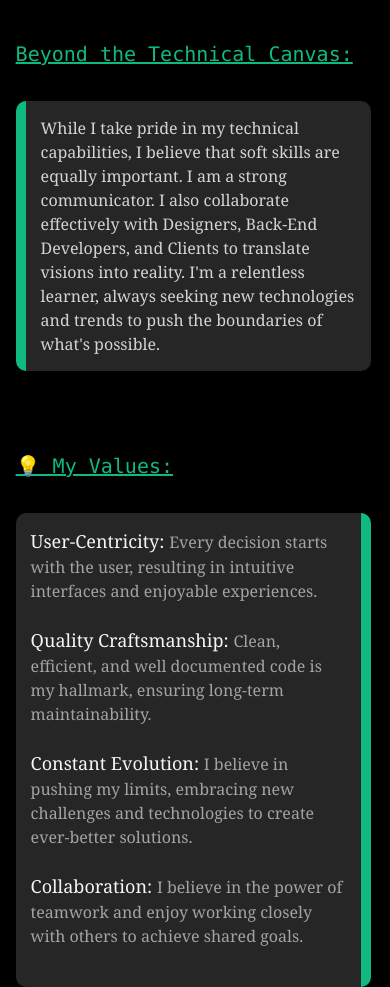
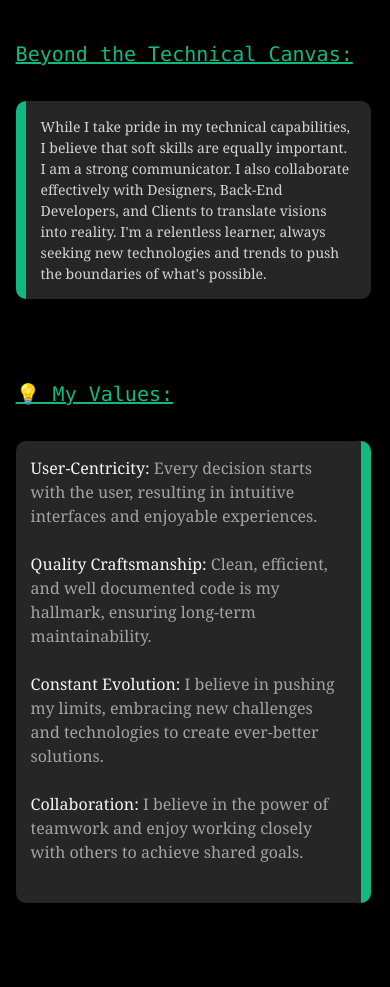
Before and after one commit to EmmanuelBassey02/MyTailwind-portfolio, a website: page dist/index.html in a window 390 px wide. Shown: the part 5889-6876 px from the top of the page. Drawn offline with nearby package versions, Linux system fonts and the light colour scheme; files that its build step writes are made by us from their sources.

Commit message:
corrections made

```diff
--- a/dist/index.html
+++ b/dist/index.html
@@ -740,7 +740,7 @@
     <h1 class="text-[20px] font-mono md:text-[40px] text-emerald-500 underline mb-8">Beyond the Technical Canvas:</h1>
     <div
       class="bg-neutral-800 md:mb-[120px] mb-[80px] md:p-[20px] p-[15px] border-l-[10px] border-emerald-500  rounded-[10px]">
-      <p class="md:text-[20px] text-[16px] text-neutral-300">While I take pride in my technical capabilities, I believe
+      <p class="md:text-[20px] text-[14px] text-neutral-300">While I take pride in my technical capabilities, I believe
         that soft skills are equally important. I am a strong communicator. I also collaborate effectively with
         Designers, Back-End Developers, and Clients to translate visions into reality.
         I'm a relentless learner, always seeking new technologies and trends to push the boundaries of what's possible.
@@ -755,19 +755,19 @@
     <h1 class="text-[20px] font-mono md:text-[40px] text-emerald-500 underline mb-8">💡 My Values:</h1>
     <div class="bg-neutral-800 p-[15px] rounded-[10px] border-r-[10px] border-emerald-500  mb-6">
       <p class="text-[16px] md:text-[18px] text-neutral-400"><span
-          class="md:text-[22px] text-[18px] text-neutral-100">User-Centricity: </span>Every decision starts with the
+          class="md:text-[22px] text-[16px] text-neutral-100">User-Centricity: </span>Every decision starts with the
         user, resulting in intuitive interfaces and enjoyable experiences.</p><br>
 
       <p class="text-[16px] md:text-[18px] text-neutral-400"><span
-          class="md:text-[22px] text-[18px] text-neutral-100">Quality Craftsmanship: </span>Clean, efficient, and well
+          class="md:text-[22px] text-[16px] text-neutral-100">Quality Craftsmanship: </span>Clean, efficient, and well
         documented code is my hallmark, ensuring long-term maintainability.</p><br>
 
       <p class="text-[16px] md:text-[18px] text-neutral-400"><span
-          class="md:text-[22px] text-[18px] text-neutral-100">Constant Evolution: </span>I believe in pushing my limits,
+          class="md:text-[22px] text-[16px] text-neutral-100">Constant Evolution: </span>I believe in pushing my limits,
         embracing new challenges and technologies to create ever-better solutions.</p><br>
 
       <p class="text-[16px] md:text-[18px] text-neutral-400"><span
-          class="md:text-[22px] text-[18px] text-neutral-100">Collaboration: </span>I believe in the power of teamwork
+          class="md:text-[22px] text-[16px] text-neutral-100">Collaboration: </span>I believe in the power of teamwork
         and enjoy working closely with others to achieve shared goals.</p><br>
 
 
```
